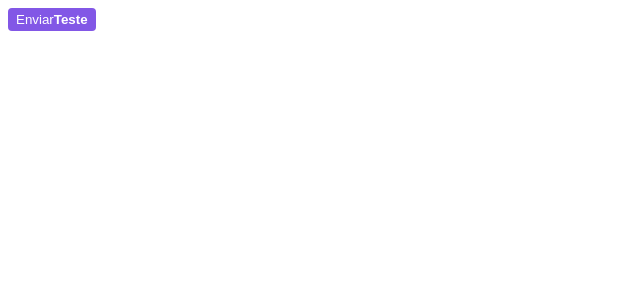
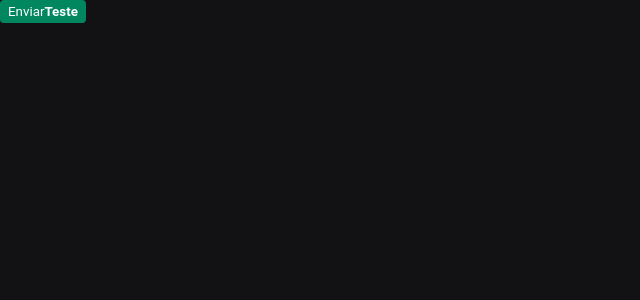
Before and after one commit to HenriqueMarcelo/ignite-shop, a Next.js app: page / in a window 1280 px wide. Shown: the top 300 px of the page, without its empty margins (0-640 px from the left). Built offline with nearby package versions, Linux system fonts and the light colour scheme.

Commit message:
Global Styles

```diff
--- a/src/pages/_app.tsx
+++ b/src/pages/_app.tsx
@@ -1,4 +1,7 @@
 import type { AppProps } from 'next/app'
+import { globalStyles } from '../styles/global'
+
+globalStyles()
 
 export default function App({ Component, pageProps }: AppProps) {
   return <Component {...pageProps} />
--- a/src/pages/index.tsx
+++ b/src/pages/index.tsx
@@ -1,7 +1,7 @@
 import { styled } from '../styles'
 
 const Button = styled('button', {
-  backgroundColor: '$rocketseat',
+  backgroundColor: '$green500',
   borderRadius: 4,
   border: 0,
   padding: '4px 8px',
--- /dev/null
+++ b/src/styles/global.ts
@@ -0,0 +1,19 @@
+import { globalCss } from '.'
+
+export const globalStyles = globalCss({
+  '*': {
+    margin: 0,
+    padding: 0,
+  },
+
+  body: {
+    '-webjit-font-smoothing': 'antialiased',
+    backgroundColor: '$gray900',
+    color: '$gray100',
+  },
+
+  'body, input, textarea, button': {
+    fontFamily: 'Roboto',
+    fontWeight: 400,
+  },
+})
--- a/src/styles/index.ts
+++ b/src/styles/index.ts
@@ -12,7 +12,15 @@
 } = createStitches({
   theme: {
     colors: {
-      rocketseat: '#8257e6',
+      white: '#FFF',
+
+      gray900: '#121214',
+      gray800: '#202024',
+      gray300: '#c4c4cc',
+      gray100: '#e1e1e6',
+
+      green500: '#00875f',
+      green300: '#00b37e',
     },
   },
 })
```
